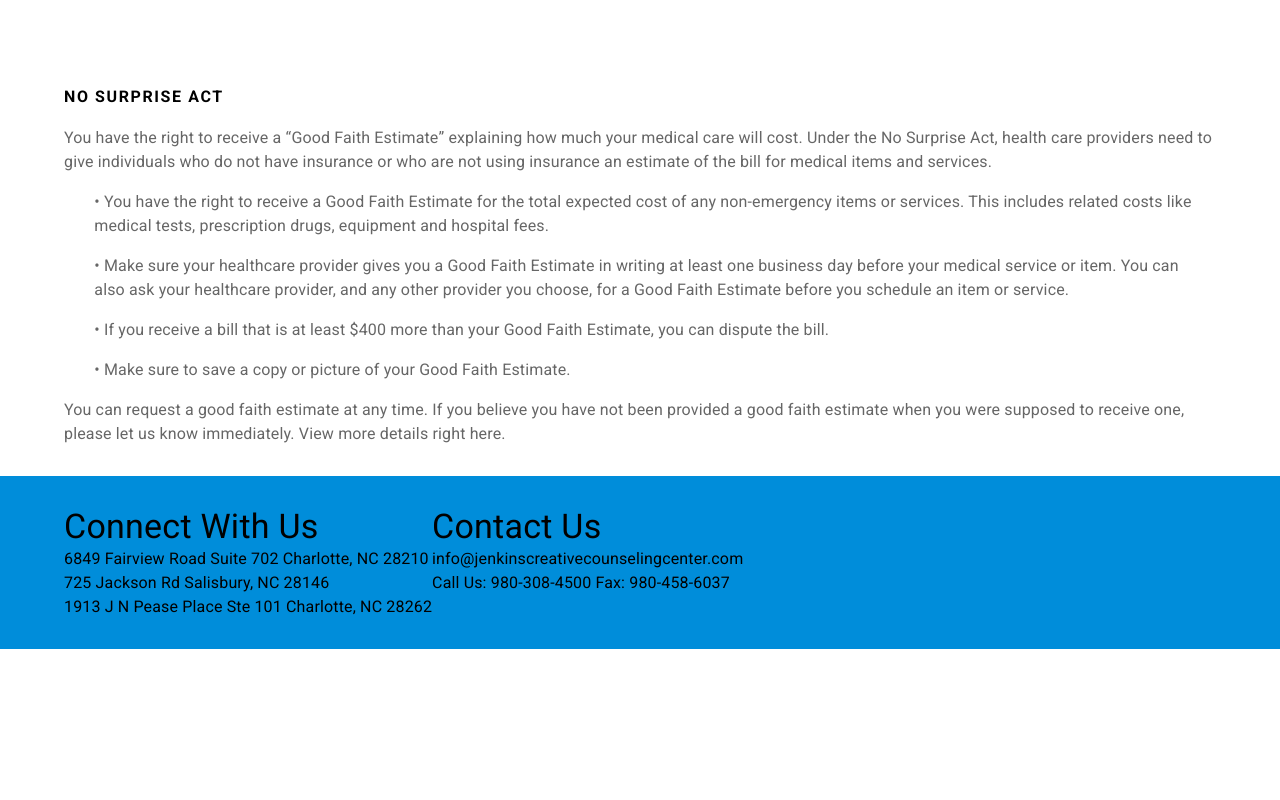
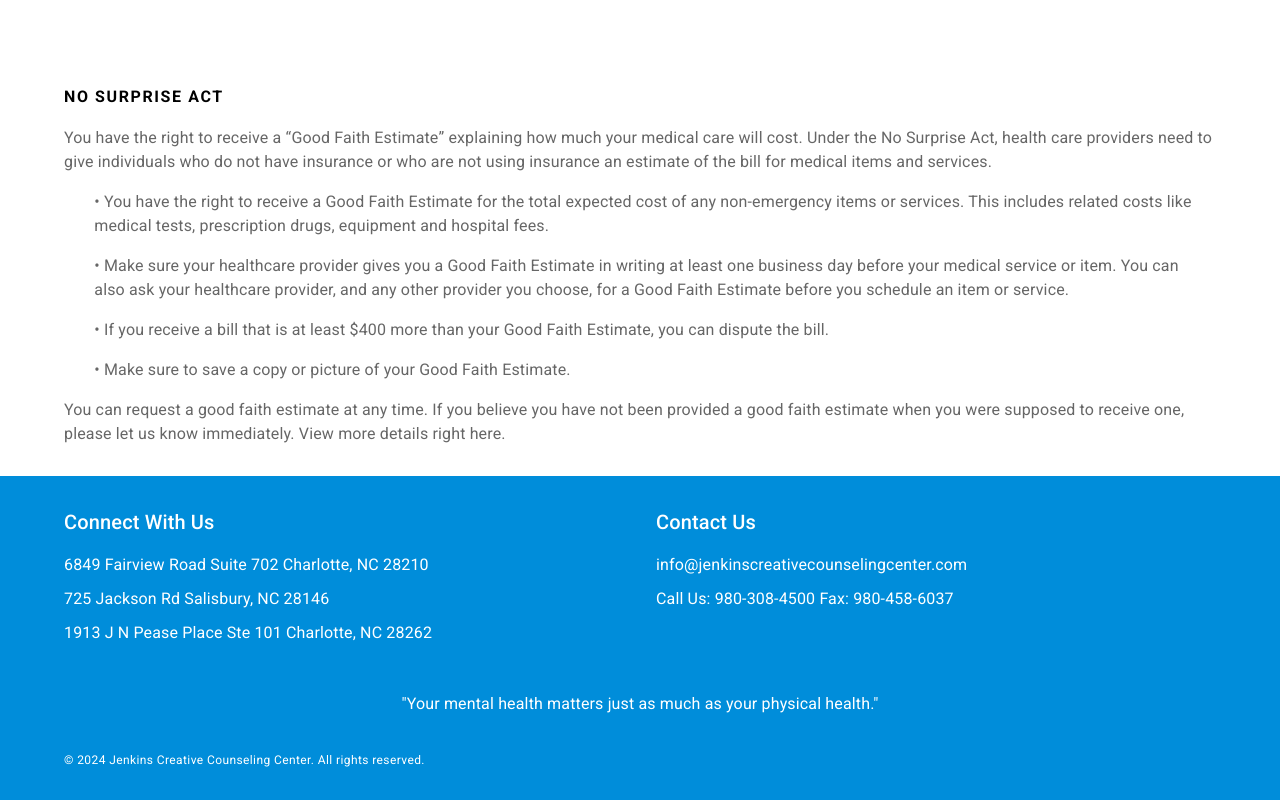
Before and after one commit to O-Tobi/Therapy-Website, a React (Create React App) app: page / in a window 1280 px wide. Shown: the part 2965-3765 px from the top of the page. Before the commit the page ends 3614 px from the top, so only its background shows below. Built offline with nearby package versions, Linux system fonts and the light colour scheme.

Commit message:
finished the foooter

```diff
--- a/src/components/Footer/Footer.js
+++ b/src/components/Footer/Footer.js
@@ -1,41 +1,64 @@
+import React, { useState, useEffect } from 'react';
 import { Box, Typography, Container, Grid } from "@mui/material";
 
-function Footer () {
+function Footer() {
+    const [quote, setQuote] = useState('');
+
+    // Sample array of quotes related to mental health therapy
+    const quotes = [
+        "You are not alone in this journey.",
+        "It's okay to ask for help when you need it.",
+        "Healing is not linear; it's okay to have setbacks.",
+        "Your mental health matters just as much as your physical health.",
+        "Self-care is not selfish; it's necessary for your well-being.",
+        "You have the strength to overcome any challenge you face.",
+        "Your feelings are valid, and it's okay to express them.",
+        "Every step forward, no matter how small, is a victory."
+    ];
+
+    // Function to get a random quote
+    const getRandomQuote = () => {
+        const randomIndex = Math.floor(Math.random() * quotes.length);
+        return quotes[randomIndex];
+    }
+
+    useEffect(() => {
+        // Fetch a random quote when the component mounts
+        setQuote(getRandomQuote());
+    }, []);
+
     return (
         <Box
-        sx={{
-            backgroundColor: '#008DDA',
-            /* paddingY: '30px',
-            paddingX: '60px',
-            marginTop: '50px', */
-        }}>
-            <Container sx={{
-            paddingY: '30px',
-        }}>
-                <Grid container>
-                    <Grid>
-                        <Typography variant="h4">Connect With Us</Typography>
-
-                        <Typography>6849 Fairview Road Suite 702 Charlotte, NC 28210</Typography>
-
-                        <Typography>725 Jackson Rd Salisbury, NC 28146 </Typography>
-
+            sx={{
+                backgroundColor: '#008DDA',
+                paddingTop: '30px',
+                paddingBottom: '30px',
+                color: '#fff'
+            }}
+        >
+            <Container>
+                <Grid container spacing={4}>
+                    <Grid item xs={12} sm={6}>
+                        <Typography variant="h6" sx={{ marginBottom: '15px' }}>Connect With Us</Typography>
+                        <Typography sx={{ marginBottom: '10px' }}>6849 Fairview Road Suite 702 Charlotte, NC 28210</Typography>
+                        <Typography sx={{ marginBottom: '10px' }}>725 Jackson Rd Salisbury, NC 28146 </Typography>
                         <Typography>1913 J N Pease Place Ste 101 Charlotte, NC 28262 </Typography>
-
                     </Grid>
-
-                    <Grid>
-                    <Typography variant="h4">Contact Us</Typography>
-
-                    <Typography> info@jenkinscreativecounselingcenter.com</Typography>
-                    <Typography>Call Us: 980-308-4500 Fax: 980-458-6037  </Typography>
+                    <Grid item xs={12} sm={6}>
+                        <Typography variant="h6" sx={{ marginBottom: '15px' }}>Contact Us</Typography>
+                        <Typography sx={{ marginBottom: '10px' }}>info@jenkinscreativecounselingcenter.com</Typography>
+                        <Typography>Call Us: 980-308-4500 Fax: 980-458-6037  </Typography>
+                    </Grid>
+                    <Grid item xs={12}>
+                        <Typography variant="body1" sx={{ marginTop: '15px', textAlign: 'center' }}>"{quote}"</Typography>
+                    </Grid>
+                    <Grid item xs={12}>
+                        <Typography variant="caption" sx={{ textAlign: 'center' }}>© 2024 Jenkins Creative Counseling Center. All rights reserved.</Typography>
                     </Grid>
                 </Grid>
-
-
             </Container>
         </Box>
-    )
-};
+    );
+}
 
 export default Footer;
```
Also changed, not shown: src/assets/wellness1.jpg (added), 1 other file (tests, documents, lock files or other folders).
